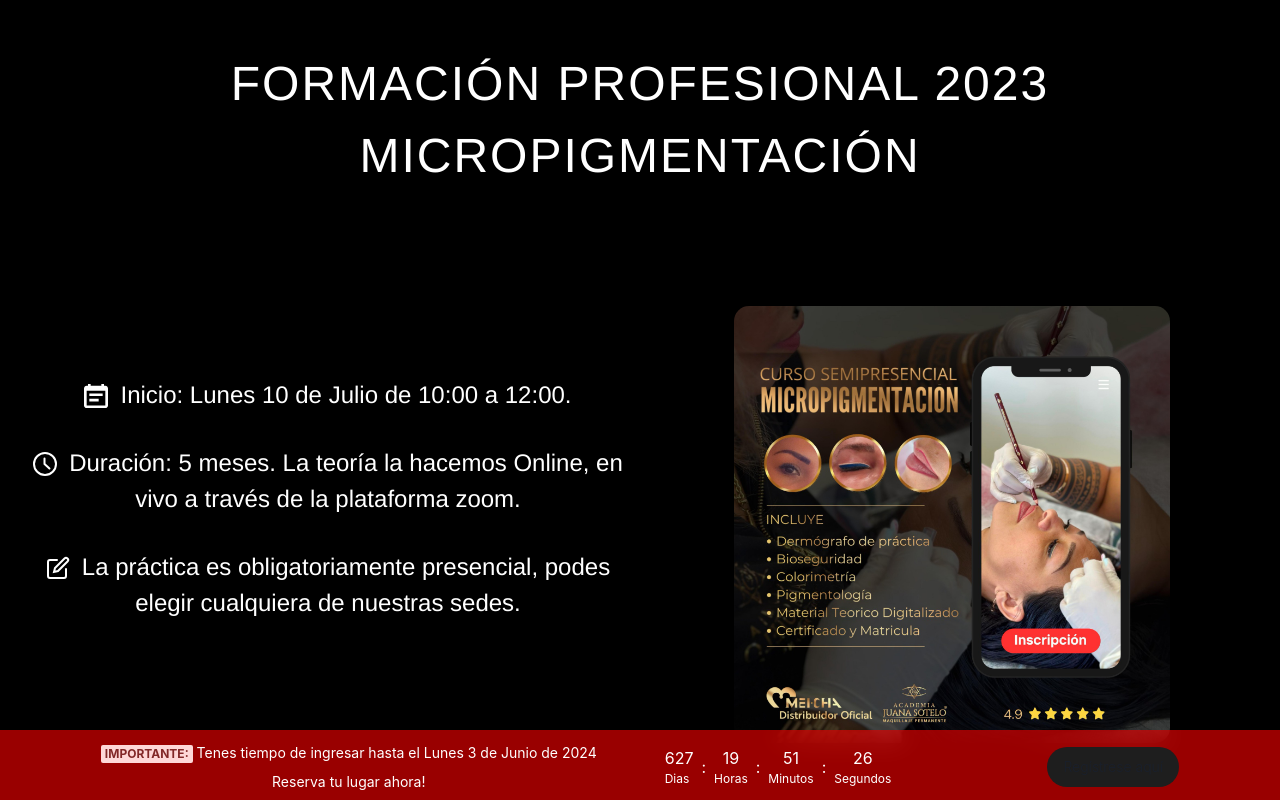
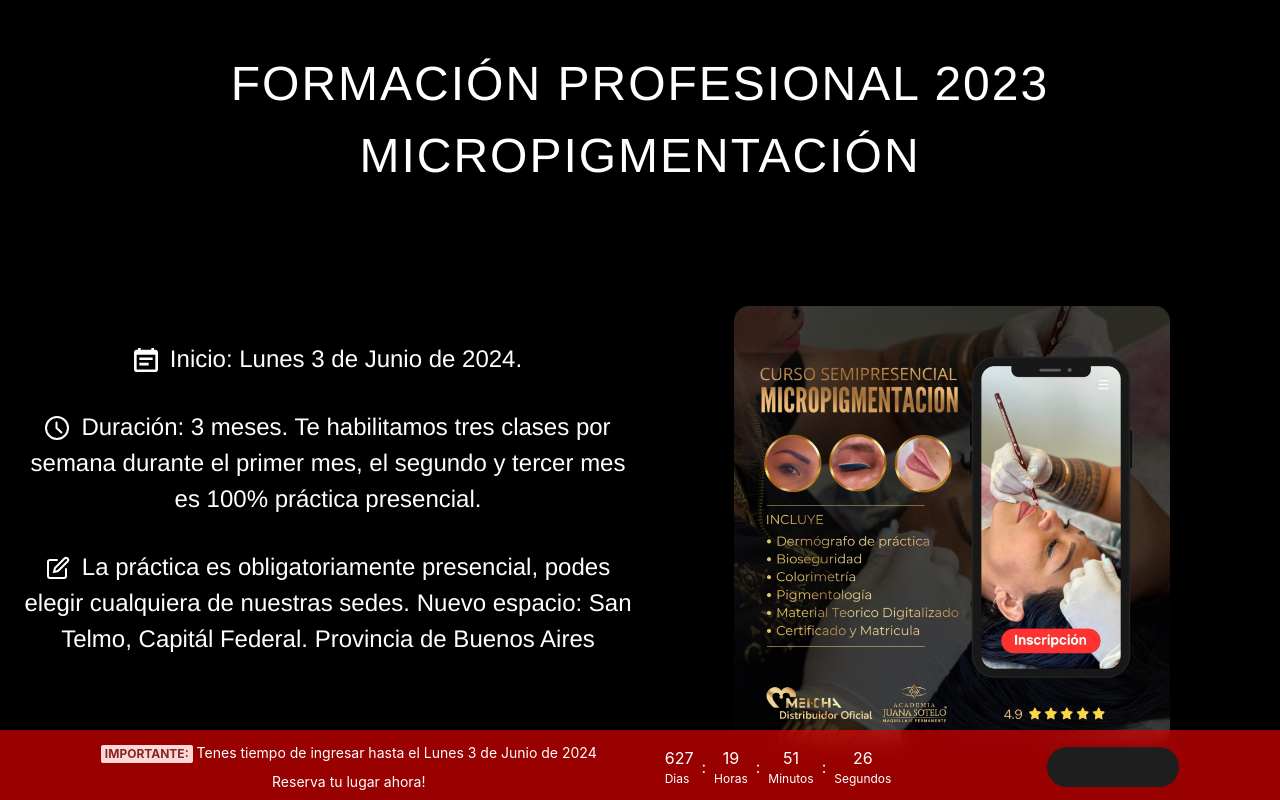
Before and after one commit to LuchoDevjs/LandingPageJS, a React (Vite) app: page / in a window 1280 px wide. Shown: the top 800 px of the page. Built offline with nearby package versions, Linux system fonts and the light colour scheme.

Commit message:
Change Information Hero

```diff
--- a/src/components/Information.jsx
+++ b/src/components/Information.jsx
@@ -28,17 +28,19 @@ const Information = () => {
             <ListItem mb={8}>
               {" "}
               <ListIcon as={CalendarIcon} mr={3} />
-              Inicio: Lunes 10 de Julio de 10:00 a 12:00.
+              Inicio: Lunes 3 de Junio de 2024.
             </ListItem>
             <ListItem mb={8}>
               <ListIcon as={TimeIcon} mr={3} />
-              Duración: 5 meses. La teoría la hacemos Online, en vivo a través
-              de la plataforma zoom.
+              Duración: 3 meses. Te habilitamos tres clases por semana durante
+              el primer mes, el segundo y tercer mes es 100% práctica
+              presencial.
             </ListItem>
             <ListItem>
               <ListIcon as={EditIcon} mr={3} />
               La práctica es obligatoriamente presencial, podes elegir
-              cualquiera de nuestras sedes.
+              cualquiera de nuestras sedes. Nuevo espacio: San Telmo, Capitál
+              Federal. Provincia de Buenos Aires
             </ListItem>
           </List>
           <Image
```
